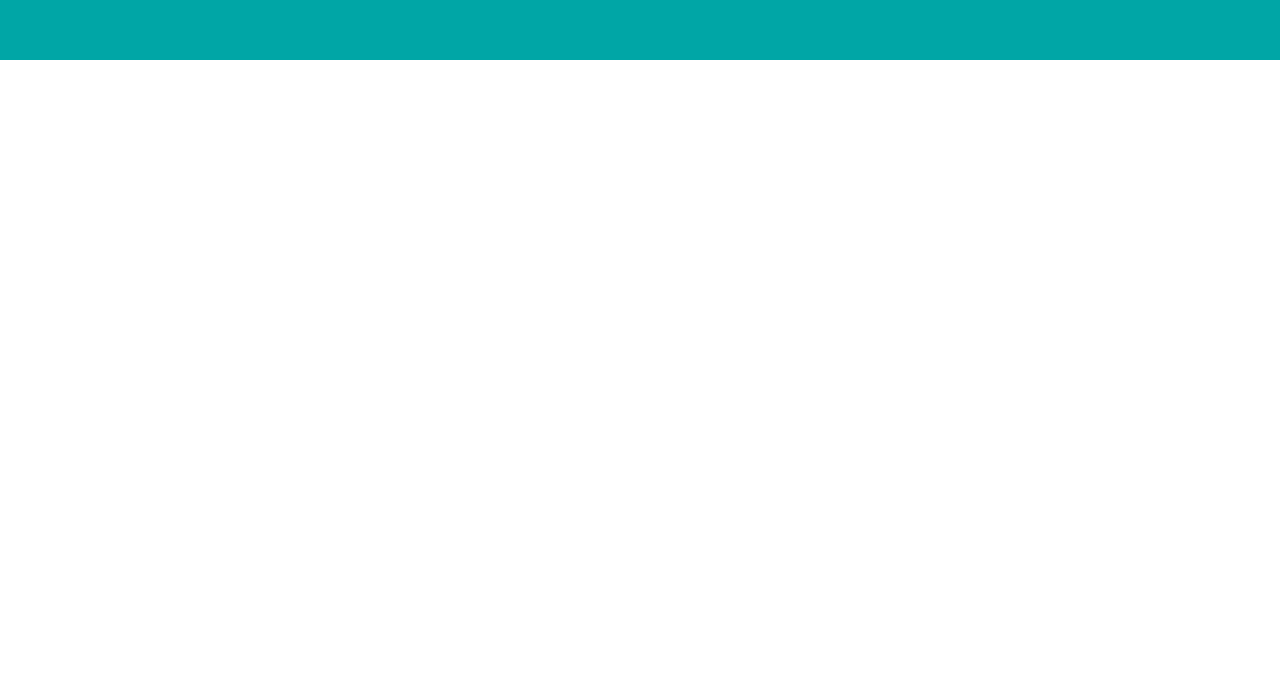
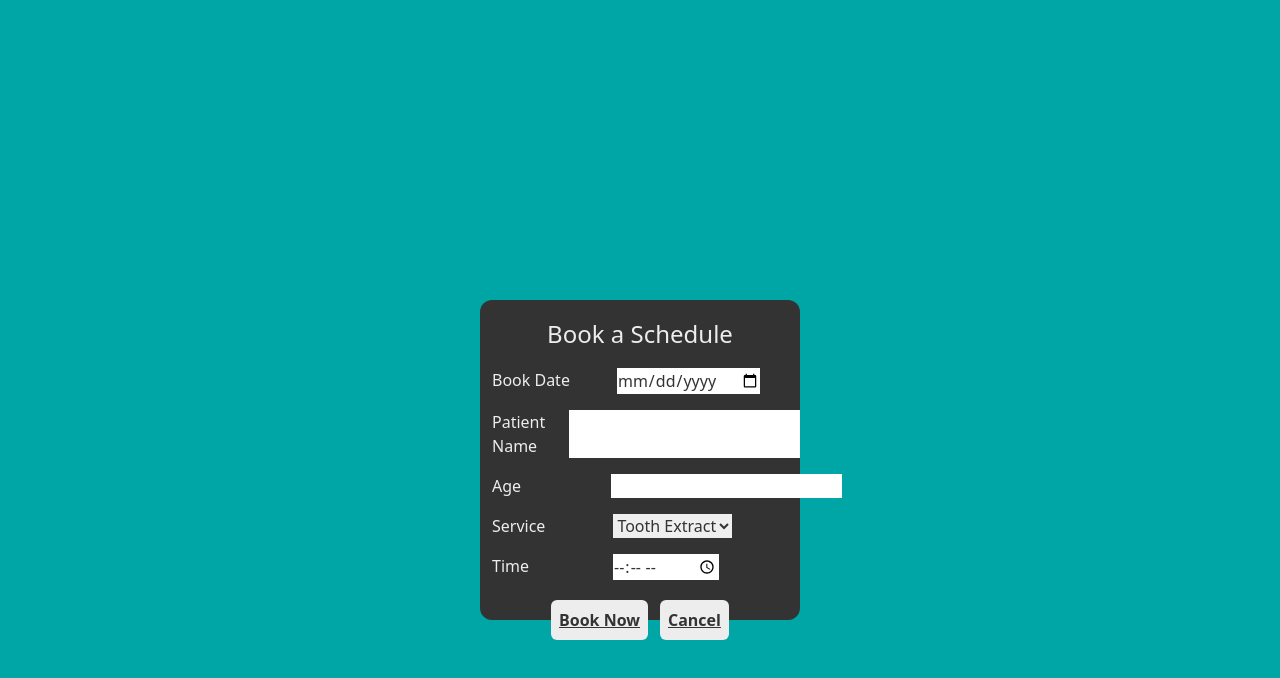
Before and after one commit to baroiroi/st-rp1-capstone-aserios-root, a React (Vite) app in the folder frontend/: page / in a window 1280 px wide. Shown: the part 740-1418 px from the top of the page. Before the commit the page ends 800 px from the top, so only its background shows below. Built offline with nearby package versions, Linux system fonts and the light colour scheme.

Commit message:
updated booking page

```diff
--- a/frontend/src/App.jsx
+++ b/frontend/src/App.jsx
@@ -1,11 +1,13 @@
 import React from 'react'
 import Login from './authentication/Login'
+import UserBooking from './components/UserBooking'
 
 const App = () => {
     return (
         <>
             <div className=''>
                 <Login />
+                <UserBooking />
             </div>
 
 
--- a/frontend/src/authentication/Login.jsx
+++ b/frontend/src/authentication/Login.jsx
@@ -11,9 +11,9 @@ const Login = () => {
                         <div className="font-medium">PASSWORD</div>
                         <input type="password" className="rounded-lg h-10 w-[17rem] p-3 mb-4 bg-lightgray text-darkgray" placeholder="Password" />
                     </div>
-                    <div className="flex gap-3">
-                        <button className="w-24 p-2 font-semibold underline rounded-md bg-lightgray text-darkgray text-decoration-line:">Login</button>
-                        <button className="w-24 font-semibold underline rounded-md bg-lightgray text-darkgray text-decoration-line:">Cancel</button>
+                    <div className="flex gap-3 font-semibold underline text-darkgray text-decoration-line:">
+                        <button className="w-24 p-2 rounded-md bg-lightgray">Login</button>
+                        <button className="w-24 p-2 rounded-md bg-lightgray">Cancel</button>
                     </div>
                 </form>
             </div>
--- a/frontend/src/components/UserBooking.jsx
+++ b/frontend/src/components/UserBooking.jsx
@@ -2,44 +2,41 @@ import React from 'react'
 
 const UserBooking = () => {
     return (
-
-        <div className='h-screen bg-sky-800'>
-            <h2 className='flex justify-center text-white'>Book a Schedule</h2>
-            <form id="inputForm" className="flex flex-col pt-10 bg-sky-600">
-                <div>
-                    <label htmlFor="BookDate" className='pl-2 text-white'>Book Date</label>
+        <>
+            <div className='flex items-center justify-center h-screen bg-aqua'>
+                <form id="inputForm" className="flex flex-col gap-4 items-center h-[20rem] w-[20rem] bg-darkgray rounded-xl pt-4 px-1 font-sans text-lightgray">
+                    <h1 className='text-[1.5rem]'>Book a Schedule</h1>
+                    <div className='flex w-full gap-3'>
+                        <label htmlFor="BookDate" className='pl-2 text-lightgray'>Book Date</label>
                         <input
                             type="date"
                             id="BookDate"
                             name="BookDate"
-                        className='ml-[35px]'
+                            className='ml-[35px] text-darkgray'
                         />
                     </div>
-                <br />
-                <div>
-                    <label htmlFor="PatientName" className='pl-2 text-white'>Patient Name</label>
+                    <div className='flex w-full gap-3'>
+                        <label htmlFor="PatientName" className='pl-2 text-lightgray'>Patient Name</label>
                         <input type="text" id="PatientName" name="PatientName"
-                        className='ml-[12px]'
+                            className='ml-[12px] text-darkgray'
                         />
                     </div>
-                <br />
-                <div>
-                    <label htmlFor="Age" className='pl-2 text-white'>Age</label>
+                    <div className='flex w-full gap-3'>
+                        <label htmlFor="Age" className='pl-2 text-lightgray'>Age</label>
                         <input
                             type="number"
                             id="Age"
                             name="Age"
-                        className='ml-[78px]'
+                            className='ml-[78px] text-darkgray'
                         />
                     </div>
-                <br />
-                <div>
-                    <label htmlFor="Service" className='pl-2 text-white'>Service</label>
+                    <div className='flex w-full gap-3'>
+                        <label htmlFor="Service" className='pl-2 text-lightgray'>Service</label>
                         <select
                             type="text"
                             id="Service"
                             name="Service"
-                        className='ml-[56px]'
+                            className='ml-[56px] text-darkgray'
                         >
                             <option value="toothExtract">Tooth Extract</option>
                             <option value="Pasta">Pasta</option>
@@ -48,22 +45,22 @@ const UserBooking = () => {
                             <option value="braces">Braces</option>
                         </select>
                     </div>
-                <br />
-                <div className='pb-4'>
-                    <label htmlFor="Time" className='pl-2 text-white'>Time</label>
+                    <div className='flex w-full gap-3'>
+                        <label htmlFor="Time" className='pl-2 text-lightgray'>Time</label>
                         <input
                             type="time"
                             id="Time"
                             name="Time"
-                        className='ml-[72px]'
+                            className='ml-[72px] text-darkgray'
                         />
                     </div>
-                <span className='flex justify-center w-full pb-4'>
-                    <button className='text-white '>Book Now</button>
-                    <button className='pl-20 text-white'>Cancel</button>
-                </span>
+                    <div className='flex justify-center w-full gap-3 pb-4 mt-1 font-semibold underline text-darkgray text-decoration-line:'>
+                        <button className='p-2 rounded-md bg-lightgray'>Book Now</button>
+                        <button className='p-2 rounded-md bg-lightgray'>Cancel</button>
+                    </div>
                 </form>
             </div>
+        </>
     );
 };
 
```
Lines whose indentation alone changed are shown as unchanged.
